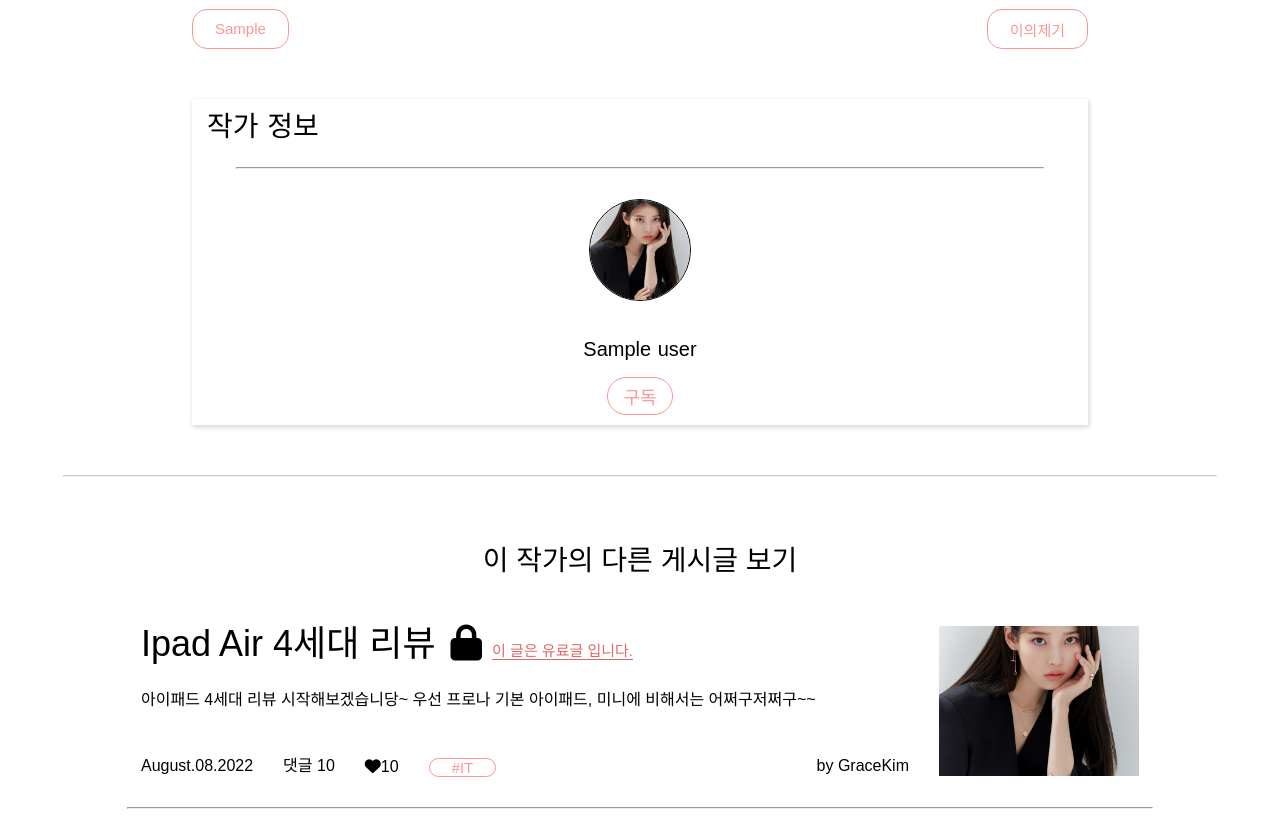
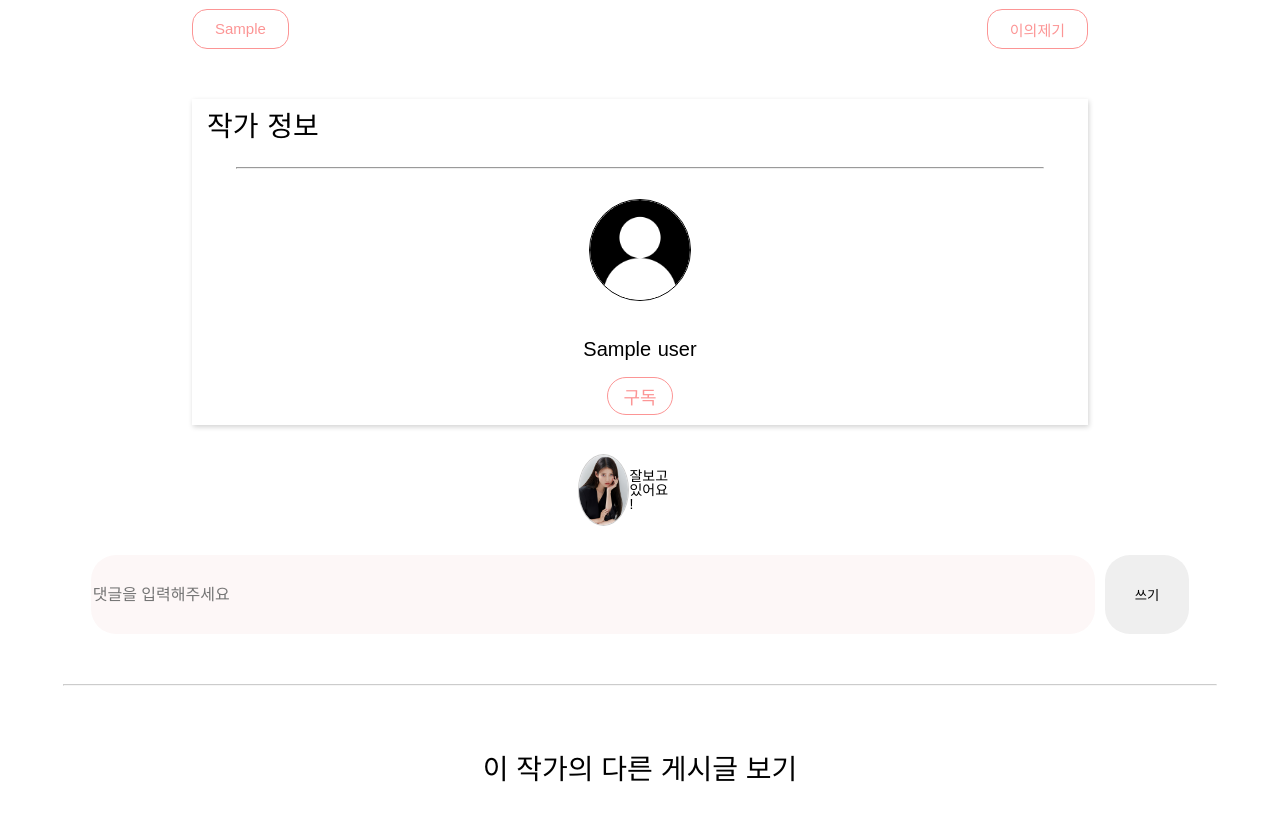
Before and after one commit to LikeLion-at-Skhu-10/Plumn, a Django app: template posts/templates/blog/read.html in a window 1280 px wide. Shown: the part 627-1460 px from the top of the page. Run offline with Django 4.2, Linux system fonts and the light colour scheme; the template is opened without the code that fills it: most values are stand-ins (such as "Sample title", 1, 10 or a date in 2020); grey boxes marked "Sample" are stand-in pictures; some libraries are stand-ins or nearby versions; some web fonts are replaced.

Commit message:
feat: 댓글 기능 구현못함

```diff
--- a/posts/templates/blog/read.html
+++ b/posts/templates/blog/read.html
@@ -47,12 +47,35 @@
             <hr class="myintro_hr">
             <div class="myintro_profile">
                 <div class="profile_photo">
-                    <img src="{% static 'img/mylover.jpg' %}" alt="아이유" class="profile_img">
+                    <img src="{% static 'img/needloginuser.png' %}" alt="아이유" class="profile_img">
                 </div>
                 <p class="profile_name">{{ post.user }}</p>
                 <!-- <p class="profile_description">{{ profile.userintro }}</p> -->
                 <button class="profile_follow" id="follow_btn" onclick="changebtnName()">구독</button>
             </div>
+        </div>
+    </div>
+    <!-- 댓글  -->
+    <div class="commentBox">
+        <div class="user_comment">
+            <img src="{% static 'img/mylover.jpg' %}" alt="프로필" class="chat_profileImage">
+            <span class="chat_profile_name">{{ post.user }}</span>
+            <p class="js_comment commenting">잘보고있어요 !</p>
+        </div>
+
+
+        <div class="main_comment">
+
+        </div>
+    </div>
+    <div class="chatbox">
+        <!-- <div class="chat_profile">
+            <img src="{% static 'img/mylover.jpg' %}" alt="프로필" class="chat_profileImage">
+            <p class="chat_profile_name">{{ post.user }}</p>
+        </div> -->
+        <div class="chat_userProfile">
+            <input class="chat_comment" type="text" placeholder="댓글을 입력해주세요" value="">
+            <button class="chat_button">쓰기</button>
         </div>
     </div>
 
@@ -166,15 +189,16 @@
             window.location = "{% url 'update' post.id %}";
         }
         function deleteBtn() {
-            if (confirm("게시글을 삭제하시겠습니까?") == true){
+            if (confirm("게시글을 삭제하시겠습니까?") == true) {
                 alert("게시글이 삭제되었습니다.")
                 window.location = "{% url 'delete' post.id %}";
             } else {
                 return false;
             }
         }
-        </script>
+    </script>
     <script src="{% static 'js/btnchange.js' %}"></script>
+    <script src="{% static 'js/reportChat.js' %}"></script>
     {% endblock %}
 
     {% block footer %} {% endblock %}
--- a/static/css/post.css
+++ b/static/css/post.css
@@ -963,6 +963,100 @@ body {
   font-size: 28px;
 }
 
+.chatbox {
+  display: flex;
+  justify-content: center;
+  margin-top: 30px;
+}
+
+.chat_profile {
+  display: flex;
+  justify-content: center;
+  align-items: center;
+  width: 60px;
+  height: 70px;
+  font-size: 12px;
+  flex-grow: 0.02;
+  margin-right: 30px;
+}
+
+.chat_profileImage {
+  width: 100%;
+  height: 100%;
+  object-fit: cover;
+  border-radius: 50%;
+  border: 1px solid #ccc;
+}
+
+.chat_profile_name {
+  font-size: 12px;
+  opacity: 0;
+  position: absolute;
+  transition: all ease 0.5s;
+}
+
+.chat_profile:hover,
+.user_comment:hover {
+  opacity: 0.7;
+  cursor: pointer;
+  transition: all 0.3s;
+}
+
+.chat_profileImage:hover + .chat_profile_name {
+  opacity: 1;
+}
+
+.chat_userProfile {
+  display: flex;
+}
+
+.chat_userProfile > input {
+  border: none;
+  background-color: #fdf7f7;
+  border-radius: 25px;
+  width: 1000px;
+  font-size: 16px;
+}
+
+.chat_userProfile > input:focus {
+  outline: 1px solid #ccc;
+}
+
+.chat_button {
+  border: none;
+  border-radius: 25px;
+  padding: 30px;
+  cursor: pointer;
+  margin-left: 10px;
+}
+
+.chat_button:hover {
+  border: 1px solid #ccc;
+  transition: all 0.3s;
+  background-color: rgb(230, 230, 230);
+}
+
+.commentBox {
+  display: flex;
+  justify-content: center;
+  margin-top: 30px;
+}
+
+.user_comment {
+  display: flex;
+  justify-content: center;
+  align-items: center;
+  width: 70px;
+  height: 70px;
+  font-size: 12px;
+  flex-grow: 0.02;
+  margin-right: 30px;
+  cursor: pointer;
+}
+
+.commenting {
+  font-size: 14px;
+}
 /***********************************************/
 /* 이의제기 페이지(readreport.html) */
 
```
Also changed, not shown: static/js/reportChat.js (added, +39 -0 lines).
